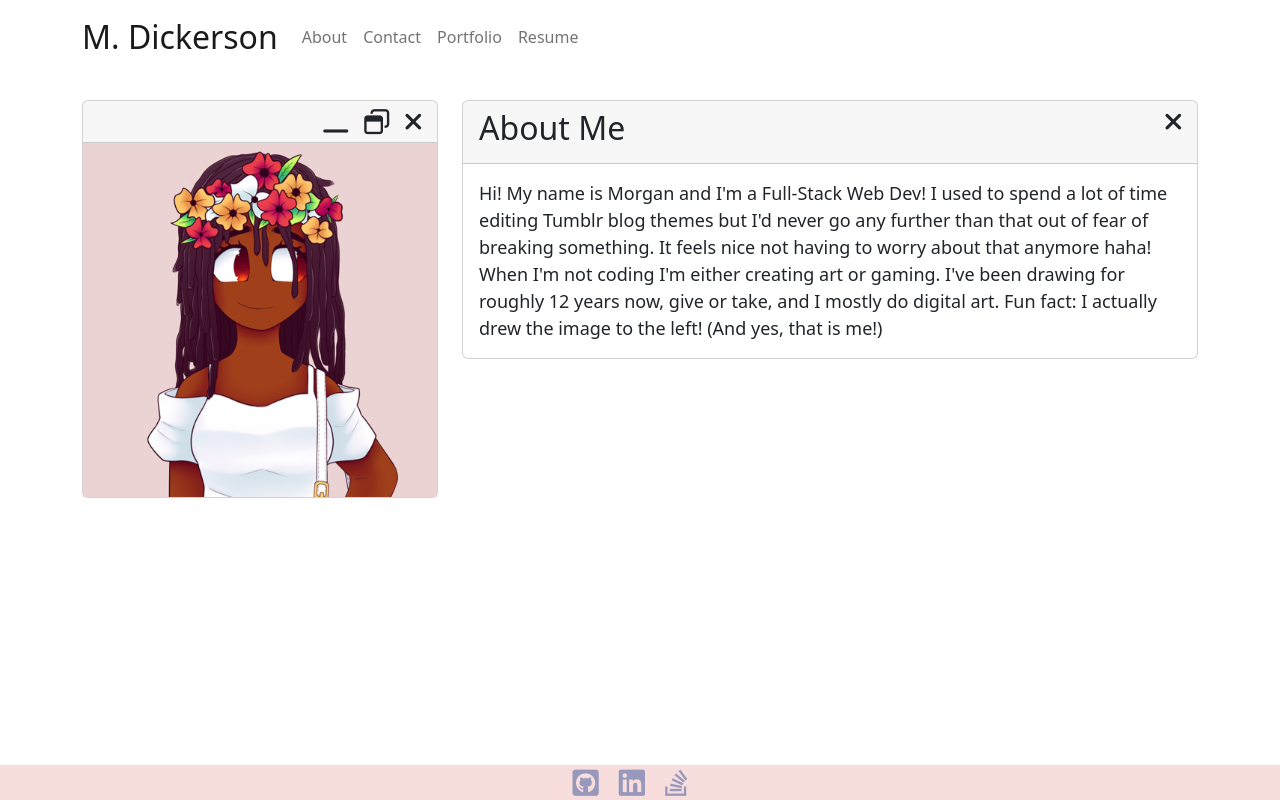
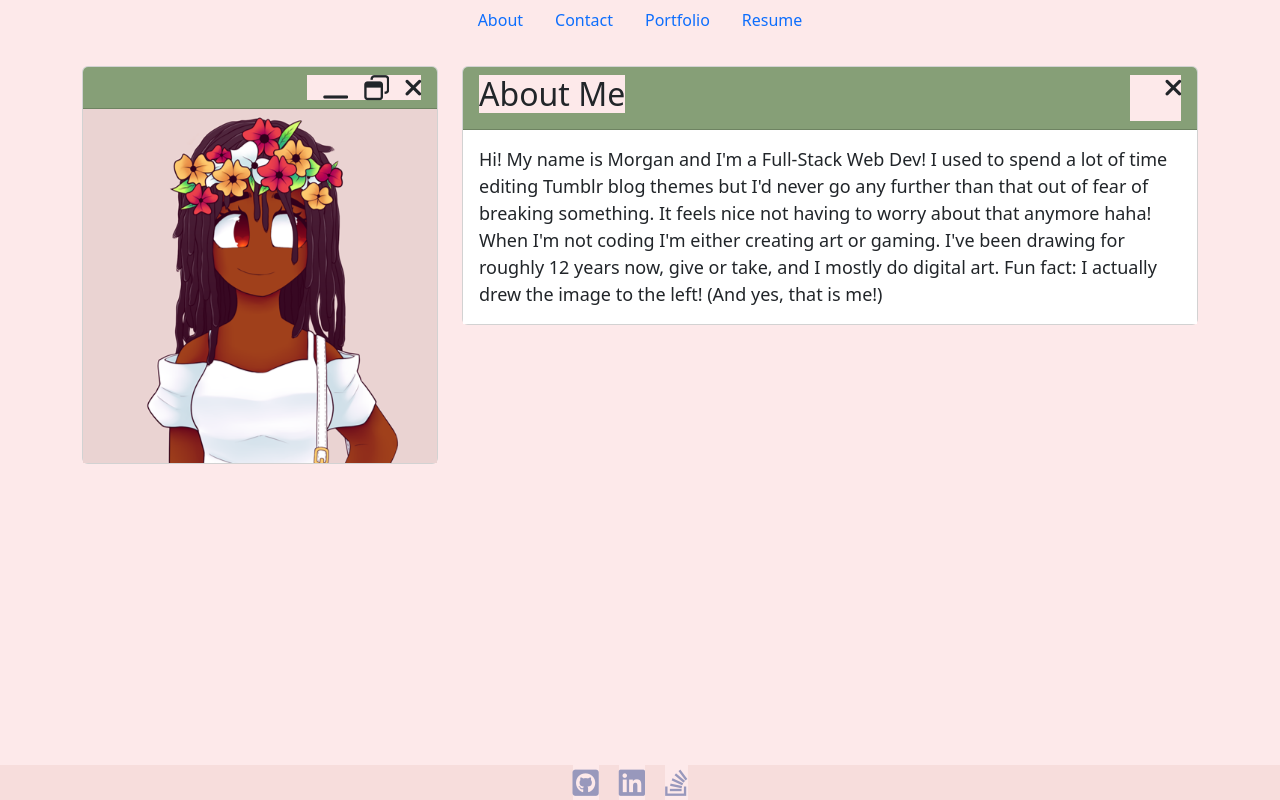
Before and after one commit to M-Dickerson/portfolio, a React (Create React App) app: page / in a window 1280 px wide. Built offline with nearby package versions, Linux system fonts and the light colour scheme; a web font is replaced by a local one.

Commit message:
started themeing with a new color pallette

```diff
--- a/src/components/Navbar.js
+++ b/src/components/Navbar.js
@@ -1,25 +1,25 @@
 import React from "react";
 import "../styles/Navbar.css";
 
-import { Container, Nav, Navbar } from "react-bootstrap";
+import { Nav } from "react-bootstrap";
 
-function BasicExample({handlePageChange}) {
+export default function Navbar ({handlePageChange}) {
   return (
-    <Navbar expand="lg">
-      <Container class="navbar container">
-        <Navbar.Brand>M. Dickerson</Navbar.Brand>
-        <Navbar.Toggle aria-controls="basic-navbar-nav" />
-        <Navbar.Collapse id="basic-navbar-nav">
-          <Nav className="me-auto">
-            <Nav.Link href="#About" onClick={() => handlePageChange("About")}>About</Nav.Link>
-            <Nav.Link href="#Contact" onClick={() => handlePageChange("Contact")}>Contact</Nav.Link>
-            <Nav.Link href="#Portfolio" onClick={() => handlePageChange("Portfolio")}>Portfolio</Nav.Link>
-            <Nav.Link href="#Resume" onClick={() => handlePageChange("Resume")}>Resume</Nav.Link>
-          </Nav>
-        </Navbar.Collapse>
-      </Container>
-    </Navbar>
+    <>
+      <Nav className="justify-content-center" activeKey="/home">
+        <Nav.Item>
+          <Nav.Link href="#About" onClick={() => handlePageChange("About")}>About</Nav.Link>
+        </Nav.Item>
+        <Nav.Item>
+          <Nav.Link href="#Contact" onClick={() => handlePageChange("Contact")}>Contact</Nav.Link>
+        </Nav.Item>
+        <Nav.Item>
+          <Nav.Link href="#Portfolio" onClick={() => handlePageChange("Portfolio")}>Portfolio</Nav.Link>
+        </Nav.Item>
+        <Nav.Item>
+          <Nav.Link href="#Resume" onClick={() => handlePageChange("Resume")}>Resume</Nav.Link>
+        </Nav.Item>
+      </Nav>
+    </>
   );
 }
-
-export default BasicExample;
--- a/src/styles/About.css
+++ b/src/styles/About.css
@@ -1,6 +1,13 @@
+* {
+    background-color: var(--background);
+}
 div.card-header {
     display: flex;
     justify-content: space-between;
+    background-color: var(--window-border);
+}
+div.card-body {
+    background-color: var(--window-background);
 }
 div.accordianImage.card-header {
     justify-content: flex-end;
--- a/src/styles/Navbar.css
+++ b/src/styles/Navbar.css
@@ -1,3 +1,8 @@
-span.navbar-brand {
+:root {
+  --background: #FDE9EA;
+  --window-border: #869F77;
+  --window-background: #fff;
+}
+/* span.navbar-brand {
   font-size: 4vh;
-}
+} */
```
